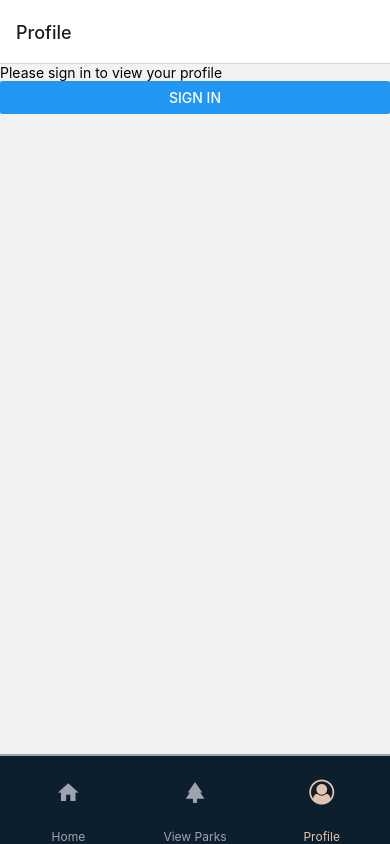
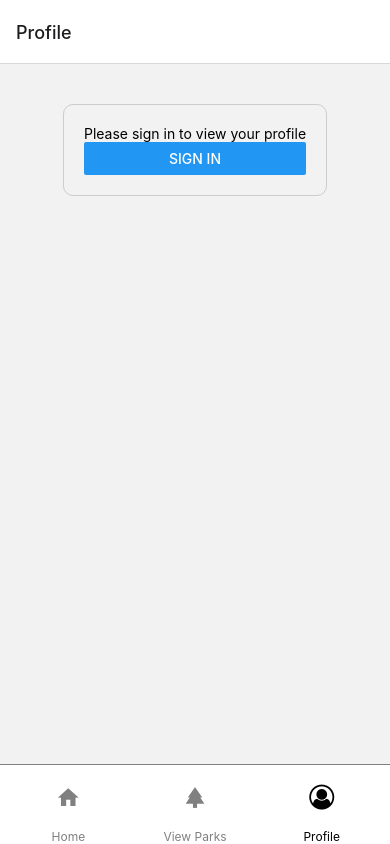
Before and after one commit to EvLeong1/motion-app, a React Native app: screen /Profile in a window 390 px wide. Built offline with nearby package versions, Linux system fonts and the light colour scheme; no server answers; what react-native-root-siblings would draw is missing.

Commit message:
added db logic for pfp and username

```diff
--- a/App.tsx
+++ b/App.tsx
@@ -18,6 +18,7 @@ import AddReview from './screens/AddReview';
 import Profile from './screens/Profile';
 import ViewParks from './screens/ViewParks';
 import { FIREBASE_AUTH } from './FirebaseConfig';
+import { colors } from './styles/colors';
 
 
 const Tab = createBottomTabNavigator();
@@ -27,17 +28,17 @@ const Stack = createNativeStackNavigator();
   return (
     <Tab.Navigator initialRouteName="Home" screenOptions={({ route }) => ({
 
-      tabBarActiveTintColor: '#E4C3AD',
-      tabBarInactiveTintColor: '#9EA3B0',
+      tabBarActiveTintColor: colors.tabBarActiveTintColor,
+      tabBarInactiveTintColor: colors.tabBarInactiveTintColor,
       tabBarLabelStyle: {fontSize: 12},
       tabBarStyle: {
-        height: 90,
+        height: 80,
         paddingHorizontal: 5,
         paddingTop: 0,
-        backgroundColor: '#0D1F2D',
+        backgroundColor: colors.tabBar,
         position: 'absolute',
-        borderTopWidth: 2,
-        borderTopColor: '#9EA3B0',
+        borderTopWidth: 0.5,
+        borderTopColor: 'gray',
     },
 
     })}>
--- a/package.json
+++ b/package.json
@@ -26,6 +26,7 @@
     "react": "18.2.0",
     "react-native": "0.72.6",
     "react-native-elements": "^3.4.3",
+    "react-native-image-picker": "^7.1.0",
     "react-native-root-toast": "^3.5.1",
     "react-native-safe-area-context": "4.6.3",
     "react-native-screens": "~3.22.0",
--- a/screens/Home.tsx
+++ b/screens/Home.tsx
@@ -1,8 +1,10 @@
-import { View, Text, TouchableOpacity } from 'react-native'
+import { View, Text, TouchableOpacity, Image } from 'react-native'
 import React from 'react'
 import { globalStyles } from '../styles/globalStyles'
-import {SafeAreaView, StyleSheet, TextInput, Button, Alert, Pressable} from 'react-native';
+import { SafeAreaView, StyleSheet, TextInput, Button, Alert, Pressable } from 'react-native';
 import Icon from 'react-native-vector-icons/FontAwesome';
+import { colors } from '../styles/colors';
+// import pic from '../assets/4x.webp';
 
 const Home = ({ navigation }: { navigation: any }) => {
   return (
@@ -11,12 +13,15 @@ const Home = ({ navigation }: { navigation: any }) => {
       {/* <TouchableOpacity style= {styles.userIconContainer} onPress={() => {navigation.navigate('Profile')}}>
         <Icon name="user-circle-o" size={20} color="black" />
       </TouchableOpacity> */}
-      <Text style={{fontSize:50, color:'white'}}>Motion APP</Text>
-      <Text style={{fontSize:30, color:'white'}}>Welcome to Motion</Text>
+      <View style={styles.titleContainer}>
+        <Text style={styles.titleText}>Motion APP</Text>
+        <Text style={{ fontSize: 30, color: 'black' }}>Welcome to Motion</Text>
+      </View>
+      <Image style={{width: 200, height: 200, borderRadius: 20}} source={{uri:'https://media1.tenor.com/m/u28GHpki8VgAAAAd/cat-walking.gif'}} />
+
     </SafeAreaView>
   );
 };
-
 
 const styles = StyleSheet.create({
   userIconContainer: {
@@ -24,8 +29,20 @@ const styles = StyleSheet.create({
     top: 50,
     right: 10,
     padding: 10,
-
     borderRadius: 20,
+  },
+  titleContainer: {
+    marginTop: 50,
+    borderWidth: 3, // Set the border width
+    borderColor: 'darkgray', // Set the border color
+    borderRadius: 10, // Set the border radius
+    padding: 20,
+    backgroundColor: colors.tabBar,
+    marginBottom: 20, // Add some space between the title and the next text
+  },
+  titleText: {
+    fontSize: 50,
+    color: 'black',
   },
 });
 
--- a/screens/Login.tsx
+++ b/screens/Login.tsx
@@ -19,6 +19,7 @@ const Login = ({ navigation }: { navigation: any }) => {
       setLoading(true);
 
       try {
+          //successful login will navigate to home screen
           const response = await signInWithEmailAndPassword(FIREBASE_AUTH, email, password);
           let toast = Toast.show("Login Successful", {
             duration: Toast.durations.SHORT,
@@ -33,7 +34,6 @@ const Login = ({ navigation }: { navigation: any }) => {
 
           // Navigate to the home screen
           navigation.navigate('Home');
-
 
           // console.log(response);
       } catch (error: any) {
@@ -50,7 +50,7 @@ const Login = ({ navigation }: { navigation: any }) => {
             animation: true,
             hideOnPress: true,
             backgroundColor: '#F95555',
-            containerStyle: { marginBottom: 55 } // Adjust the marginBottom to move the Toast above the tab bar
+            containerStyle: { marginBottom: 55 }
 
 
           });
@@ -95,6 +95,9 @@ const Login = ({ navigation }: { navigation: any }) => {
       <Pressable style = {{marginTop:'4%'}}onPress={() => navigation.navigate('Register')}>
         <Text style={registerStyles.link}>Don't have an account? Register</Text>
       </Pressable>
+      <Pressable style = {{marginTop:'4%'}}>
+        <Text style={registerStyles.link}>Forgot Password?</Text>
+      </Pressable>
 
     </SafeAreaView>
   )
--- a/screens/Profile.tsx
+++ b/screens/Profile.tsx
@@ -1,28 +1,83 @@
-import { View, Text, Button } from 'react-native';
+import { View, Text, Button, Image, TouchableOpacity, StyleSheet } from 'react-native';
 import React, { useEffect, useState } from 'react';
 import { User, onAuthStateChanged, signOut } from 'firebase/auth';
 import { FIREBASE_AUTH } from '../FirebaseConfig';
 import { createNativeStackNavigator } from '@react-navigation/native-stack';
 import Login from './Login';
 import Register from './Register';
+import Icon from 'react-native-vector-icons/MaterialIcons';
+import { MaterialIcons } from '@expo/vector-icons';
 
+const styles = StyleSheet.create({
+  container: {
+    flex: 1,
+    // justifyContent: 'center',
+    alignItems: 'center',
+    padding: 20,
+  },
+  profileContainer: {
+    alignItems: 'center',
+    // borderWidth: 1,
+    // borderColor: '#ccc',
+    padding: 20,
+    borderRadius: 10,
+    marginBottom: 20,
+    width: '100%',
+    gap: 20,
+  },
+  photo: {
+    width: 100,
+    height: 100,
+    borderRadius: 50,
 
+  },
+  addPhotoButton: {
+    marginTop: 10,
+    borderWidth: 1,
+    borderColor: 'black',
+    borderRadius: 50,
+    padding: 20,
+    color: '#ccc',
+    backgroundColor: '#ccc',
+  },
 
-const Stack = createNativeStackNavigator();
+  descriptor: {
+    fontSize: 15,
+    color: 'black',
+    fontStyle: 'italic',
+    // textDecorationLine: 'underline',
 
-const AuthStack = () => (
-  <Stack.Navigator>
-    <Stack.Screen name="Login" component={Login} />
-    <Stack.Screen name="Register" component={Register} />
-  </Stack.Navigator>
-);
+  },
+  text: {
+    fontWeight: 'bold',
+    fontSize: 20,
+  },
+  signInContainer: {
+    marginTop: 20,
+    borderWidth: 1,
+    borderColor: '#ccc',
+    padding: 20,
+    borderRadius: 10,
+  },
+  boxContainer: {
+    marginTop: 10,
+    borderWidth: 1,
+    borderColor: '#ccc',
+    padding: 20,
+    borderRadius: 10,
+    width: '100%',
+    gap: 5,
+  },
+});
 
 const Profile = ({ navigation }: { navigation: any }) => {
   const [user, setUser] = useState<User | null>(null);
+  const [photoURL, setPhotoURL] = useState<string | null>(null);
 
   useEffect(() => {
     const unsubscribe = onAuthStateChanged(FIREBASE_AUTH, (user) => {
       setUser(user);
+      setPhotoURL(user?.photoURL || null);
     });
 
     return () => unsubscribe();
@@ -36,18 +91,37 @@ const Profile = ({ navigation }: { navigation: any }) => {
     }
   };
 
+  const handleAddPhotoPress = () => {
+    console.log('Add photo clicked!');
+  };
+
   return (
-    <View>
+    <View style={styles.container}>
       {user ? (
         // If user is logged in, display the following
-        <View>
-          <Text>User: {user.displayName}</Text>
+        <View style={styles.profileContainer}>
+          {user.photoURL ? (
+            <Image source={{ uri: user.photoURL }} style={styles.photo} />
+          ) : (
+            <TouchableOpacity onPress={handleAddPhotoPress} style={styles.addPhotoButton}>
+              <MaterialIcons name="add-photo-alternate" size={50} color="black" />
+            </TouchableOpacity>
+          )}
+          <View style={styles.boxContainer}>
+            <Text style={styles.descriptor}>Username</Text>
+            <Text style={styles.text}>{user.displayName}</Text>
+          </View>
+          <View style={styles.boxContainer}>
+            <Text style={styles.descriptor}>Email</Text>
+            <Text style={styles.text}>{user.email}</Text>
+          </View>
+
           <Button title="Sign Out" onPress={SignOut} />
+
         </View>
       ) : (
-
         // If user is not logged in, display the following
-        <View>
+        <View style={styles.signInContainer}>
           <Text>Please sign in to view your profile</Text>
           <Button title="Sign In" onPress={() => navigation.navigate('Login')} />
         </View>
--- a/screens/ViewParks.tsx
+++ b/screens/ViewParks.tsx
@@ -39,7 +39,7 @@ const ViewParks = () => {
       </View>
       <View>
         <Text>ViewParks</Text>
-        {/* Your other content goes here */}
+        {/* add other stuff here */}
       </View>
     </View>
   );
--- /dev/null
+++ b/styles/colors.ts
@@ -0,0 +1,6 @@
+export const colors = {
+    background: '#DEE7E',
+    tabBar: 'white',
+    tabBarActiveTintColor: 'black',
+    tabBarInactiveTintColor: 'gray',
+};
--- a/styles/globalStyles.ts
+++ b/styles/globalStyles.ts
@@ -1,10 +1,13 @@
 import { StyleSheet } from 'react-native'
+import { colors } from './colors';
+
 
 export const globalStyles = StyleSheet.create({
     container: {
       flex: 1,
       padding: 10,
-      backgroundColor: '#546A7B',
+    //   backgroundColor: '#D0E3CC',
+    backgroundColor: colors.background,
       alignItems: 'center',
     //   justifyContent: 'center',
     },
@@ -46,8 +49,7 @@ export const globalStyles = StyleSheet.create({
         flex: 1,
         backgroundColor: 'white',
         alignItems: 'center',
-        // justifyContent: '',
-        gap: 10,
+        gap: 20,
       },
 
       input: {
@@ -82,7 +84,7 @@ export const globalStyles = StyleSheet.create({
         color: 'white',
     },
     link: {
-        fontSize: 10,
+        fontSize: 15,
         color: '#8898FF',
 
     },
```
Also changed, not shown: screens/Register.tsx (+83 -9 lines), assets/4x.webp (added), 1 other file (tests, documents, lock files or other folders).
